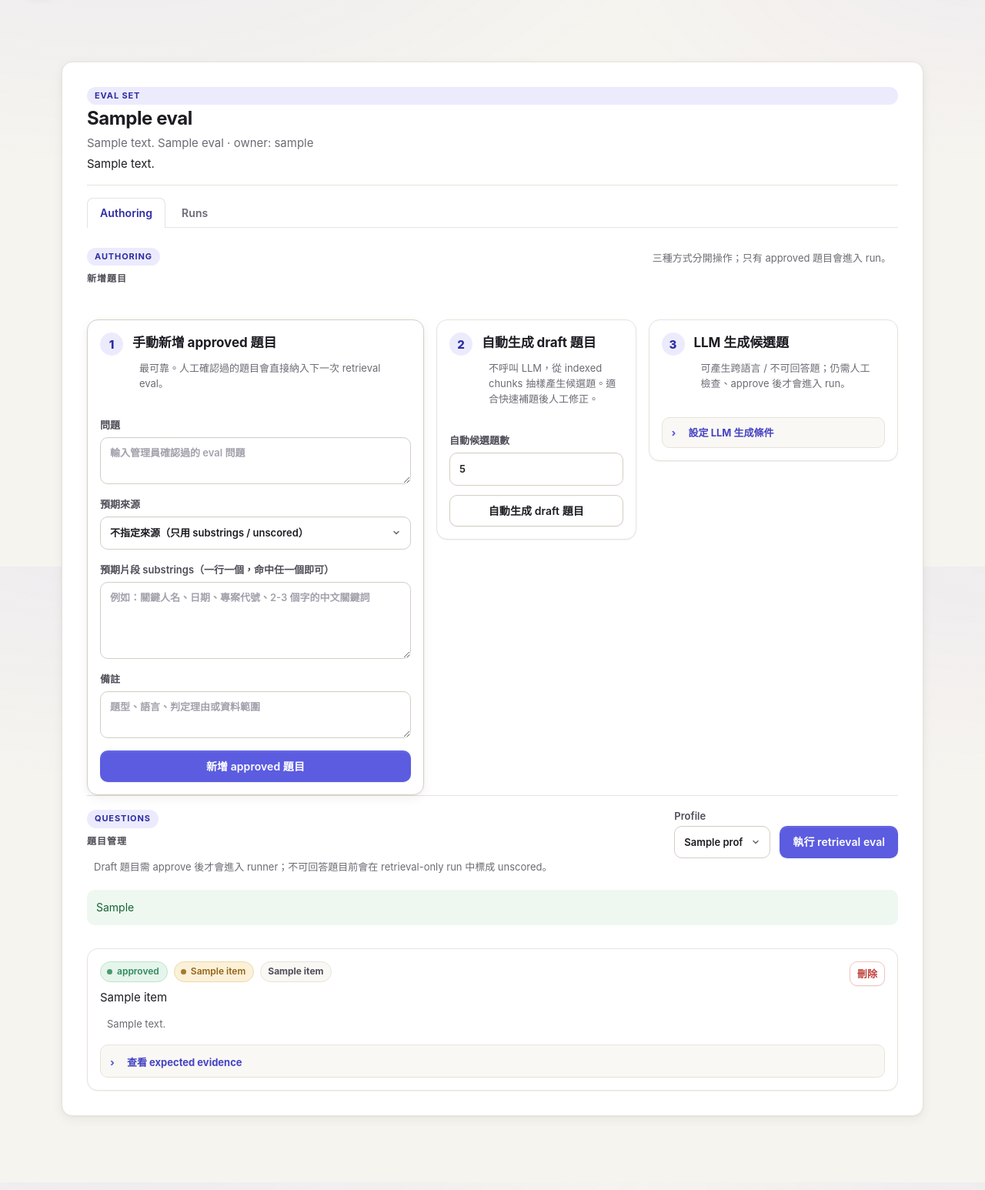
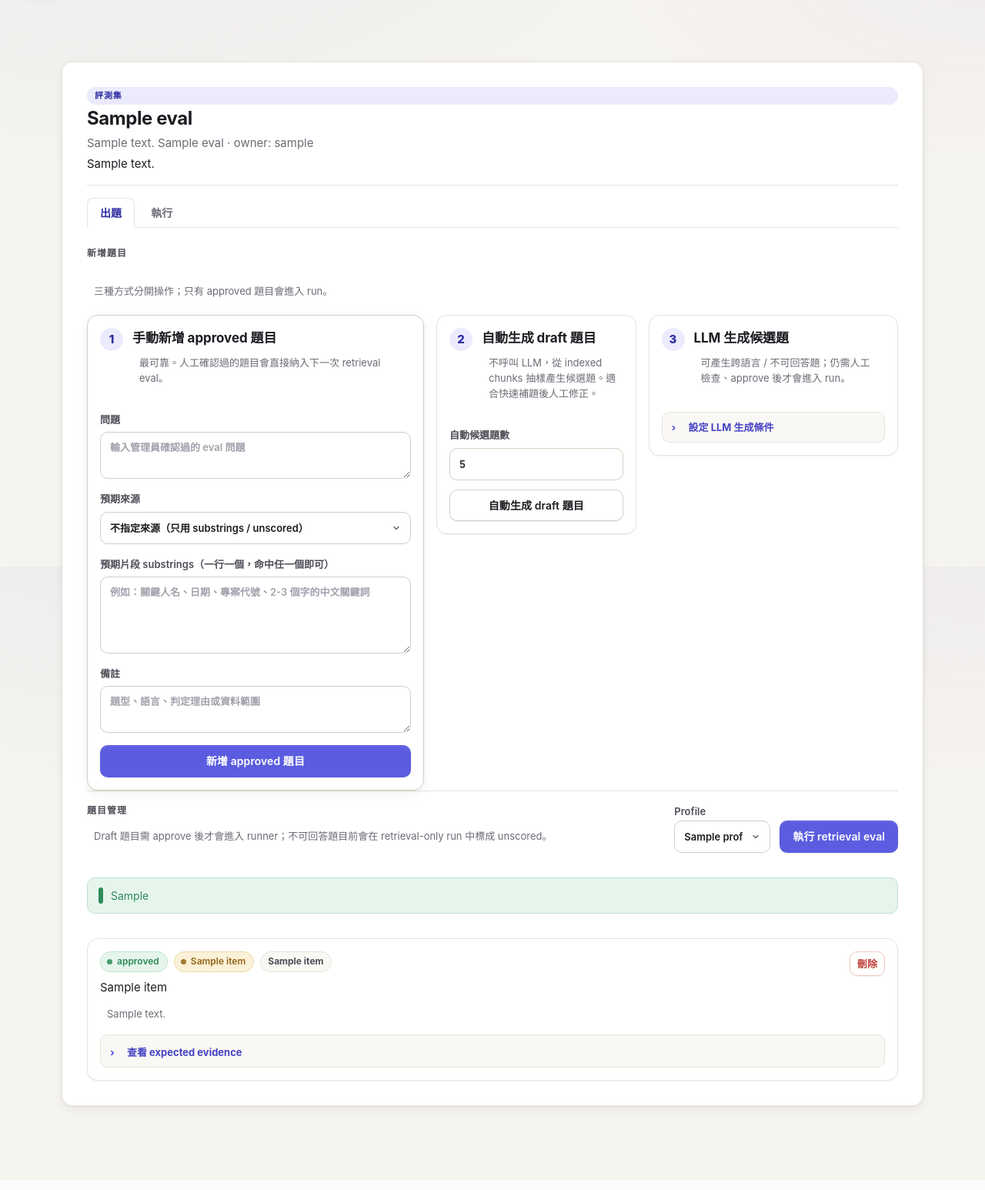
Before and after one commit to hojatw/rag-notebook, a FastAPI app: template app/templates/admin_eval_set.html in a window 1280 px wide. Shown: the part 64-1610 px from the top of the page at 77% size. Run offline with FastAPI, Linux system fonts and the light colour scheme; the template is opened without the code that fills it: most values are stand-ins (such as "Sample title", 1, 10 or a date in 2020); parts of the project's set-up code (start-up, migrations or seed data) failed here and were passed over; some libraries are stand-ins or nearby versions.

Commit message:
style(evals): P0 UI alignment — zh-Hant + standard empty/message/section patterns
Aligns the eval workbench pages with the existing admin standard (docs/UI.md P0):
- Chinese-ize visible headings/labels (Authoring/Runs/Run History/Compare/
  Questions/Per-question Results/Expected/Top retrieved/Profile Snapshot/Eval
  Run/Eval Set), keeping technical terms (Profile/Recall/MRR/chunk).
- Flatten bespoke .section-heading (drop redundant in-section eyebrow) to the
  admin-standard <h2> + helper <p>.
- Empty states .empty-panel / .run-compare-empty → standard .empty.
- Inline messages .success-message / .error-message → standard .notice / .alert.
- Status-pill values, cards, and pill dual-track left for P1; dead CSS cleanup
  for P2.

Tests updated for the renamed evidence label (Expected → 預期依據). 36 UI tests pass.

Co-Authored-By: Claude Opus 4.8 <noreply@anthropic.com>

```diff
--- a/app/templates/_eval_items_section.html
+++ b/app/templates/_eval_items_section.html
@@ -1,7 +1,6 @@
 <section class="settings-section" id="eval-items">
   <div class="section-title-row eval-items-head">
     <div>
-      <p class="eyebrow">Questions</p>
       <h2>題目管理</h2>
       <p class="hint muted small">Draft 題目需 approve 後才會進入 runner；不可回答題目前會在 retrieval-only run 中標成 unscored。</p>
     </div>
@@ -19,8 +18,8 @@
       <button type="submit" {% if approved_count == 0 %}disabled{% endif %} data-loading-text="啟動中...">執行 retrieval eval</button>
     </form>
   </div>
-  {% if eval_notice %}<p class="success-message">{{ eval_notice }}</p>{% endif %}
-  {% if eval_error %}<p class="error-message">{{ eval_error }}</p>{% endif %}
+  {% if eval_notice %}<div class="notice">{{ eval_notice }}</div>{% endif %}
+  {% if eval_error %}<div class="alert">{{ eval_error }}</div>{% endif %}
   {% if items %}
     <ul class="eval-item-list">
       {% for item in items %}
@@ -80,9 +79,9 @@
       {% endfor %}
     </ul>
   {% else %}
-    <div class="empty-panel">
-      <strong>尚未新增題目。</strong>
-      <span class="muted small">請從上方三種方式建立題目；只有 approved 題目會進入 runner。</span>
+    <div class="empty">
+      <h2>尚未新增題目</h2>
+      <p>請從上方三種方式建立題目；只有 approved 題目會進入 runner。</p>
     </div>
   {% endif %}
 </section>
--- a/app/templates/_eval_run_results.html
+++ b/app/templates/_eval_run_results.html
@@ -5,7 +5,7 @@
            hx-trigger="load delay:1s, every 2s"
            hx-swap="outerHTML"
          {% endif %}>
-  <h2>Per-question Results</h2>
+  <h2>逐題結果</h2>
   {% if results %}
     <ul class="eval-results">
       {% for result in results %}
@@ -25,7 +25,7 @@
             <summary class="muted small">依據與實際檢索</summary>
             <div class="eval-result-evidence-body">
               <div>
-                <p class="eval-evidence-label">Expected</p>
+                <p class="eval-evidence-label">預期依據</p>
                 {% if result.expected_filename %}<p><strong>{{ result.expected_filename }}</strong></p>{% endif %}
                 {% if result.expected_chunk_id %}
                   <p class="muted small">chunk #{{ result.expected_chunk_id }}{% if result.expected_chunk_location %} · {{ result.expected_chunk_location }}{% endif %}</p>
@@ -35,7 +35,7 @@
                 {% if not result.expected_filename and not result.expected_substrings %}<p class="muted">— 無預期依據（unscored）</p>{% endif %}
               </div>
               <div>
-                <p class="eval-evidence-label">Top retrieved</p>
+                <p class="eval-evidence-label">實際檢索 top</p>
                 {% if result.retrieved %}
                   {% set top = result.retrieved[0] %}
                   <p><strong>{{ top.filename }}</strong></p>
--- a/app/templates/admin_eval_run.html
+++ b/app/templates/admin_eval_run.html
@@ -2,7 +2,7 @@
 {% block content %}
 <section class="settings eval-workbench">
   <header class="settings-head">
-    <p class="eyebrow">Eval Run</p>
+    <p class="eyebrow">Eval 執行</p>
     <h1>{{ run.eval_set_name }}</h1>
     <p class="muted">{{ run.notebook_title }} · created {{ run.created_at }}</p>
   </header>
@@ -25,7 +25,7 @@
   </section>
 
   <section class="settings-section">
-    <h2>Profile Snapshot</h2>
+    <h2>Profile 參數快照</h2>
     <div class="table-wrap">
       <table>
         <thead>
--- a/app/templates/admin_eval_set.html
+++ b/app/templates/admin_eval_set.html
@@ -2,7 +2,7 @@
 {% block content %}
 <section class="settings eval-workbench">
   <header class="settings-head">
-    <p class="eyebrow">Eval Set</p>
+    <p class="eyebrow">評測集</p>
     <h1>{{ eval_set.name }}</h1>
     <p class="muted">{{ eval_set.notebook_emoji or "📓" }} {{ eval_set.notebook_title }} · owner: {{ eval_set.target_username }}</p>
     {% if eval_set.description %}<p>{{ eval_set.description }}</p>{% endif %}
@@ -16,25 +16,20 @@
               class="eval-tab"
               :class="{ 'is-current': tab === 'authoring' }"
               @click="tab = 'authoring'; history.replaceState(null, '', '#authoring')">
-        Authoring
+        出題
       </button>
       <button type="button"
               class="eval-tab"
               :class="{ 'is-current': tab === 'runs' }"
               @click="tab = 'runs'; history.replaceState(null, '', '#runs')">
-        Runs
+        執行
       </button>
     </nav>
 
     <div x-show="tab === 'authoring'">
   <section class="settings-section">
-    <div class="section-heading">
-      <div>
-        <p class="eyebrow">Authoring</p>
-        <h2>新增題目</h2>
-      </div>
-      <p class="muted small">三種方式分開操作；只有 approved 題目會進入 run。</p>
-    </div>
+    <h2>新增題目</h2>
+    <p class="hint muted small">三種方式分開操作；只有 approved 題目會進入 run。</p>
 
     <div class="eval-authoring-grid">
       <article class="eval-authoring-card eval-authoring-card-primary">
@@ -166,18 +161,12 @@
 
     <div x-show="tab === 'runs'" x-cloak>
   <section class="settings-section run-history-section">
-    <div class="section-heading">
-      <div>
-        <p class="eyebrow">Runs</p>
-        <h2>Run History</h2>
-      </div>
-      <p class="muted small">先執行 eval，再從成功的 run 選 baseline / candidate 比較。</p>
-    </div>
+    <h2>執行紀錄</h2>
+    <p class="hint muted small">先執行 eval，再從成功的 run 選 baseline / candidate 比較。</p>
     {% set succeeded_runs = runs | selectattr("status", "equalto", "succeeded") | list %}
     {% if succeeded_runs | length >= 2 %}
       <form method="get" action="/admin/evals/compare" class="run-compare-panel">
         <div>
-          <p class="eyebrow">Compare</p>
           <h3>比較兩個成功 run</h3>
           <p class="muted small">建議用舊 profile 當 Baseline，新 profile 當 Candidate。</p>
         </div>
@@ -198,9 +187,9 @@
         <button type="submit">比較 run 差異</button>
       </form>
     {% else %}
-      <div class="run-compare-empty">
-        <strong>需要至少 2 個 succeeded runs 才能比較。</strong>
-        <span class="muted small">目前可以先累積 baseline 與 candidate profile 的 run。</span>
+      <div class="empty">
+        <h2>需要至少 2 個成功的 run 才能比較</h2>
+        <p>先用不同 profile 各跑一次 eval，再回來比較 baseline 與 candidate。</p>
       </div>
     {% endif %}
     {% if runs %}
```
Also changed, not shown: tests/test_ui.py (+2 -2 lines).
